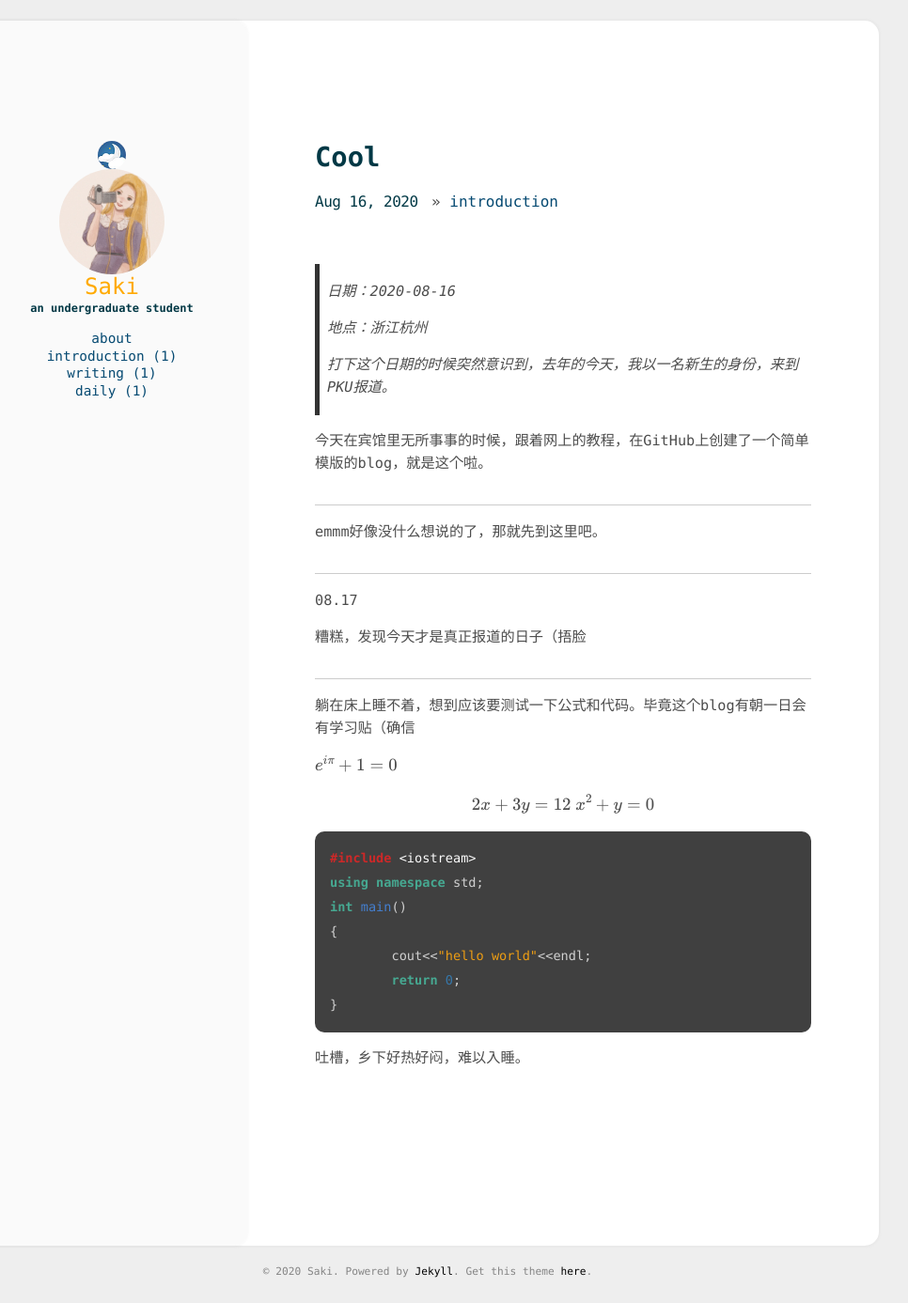
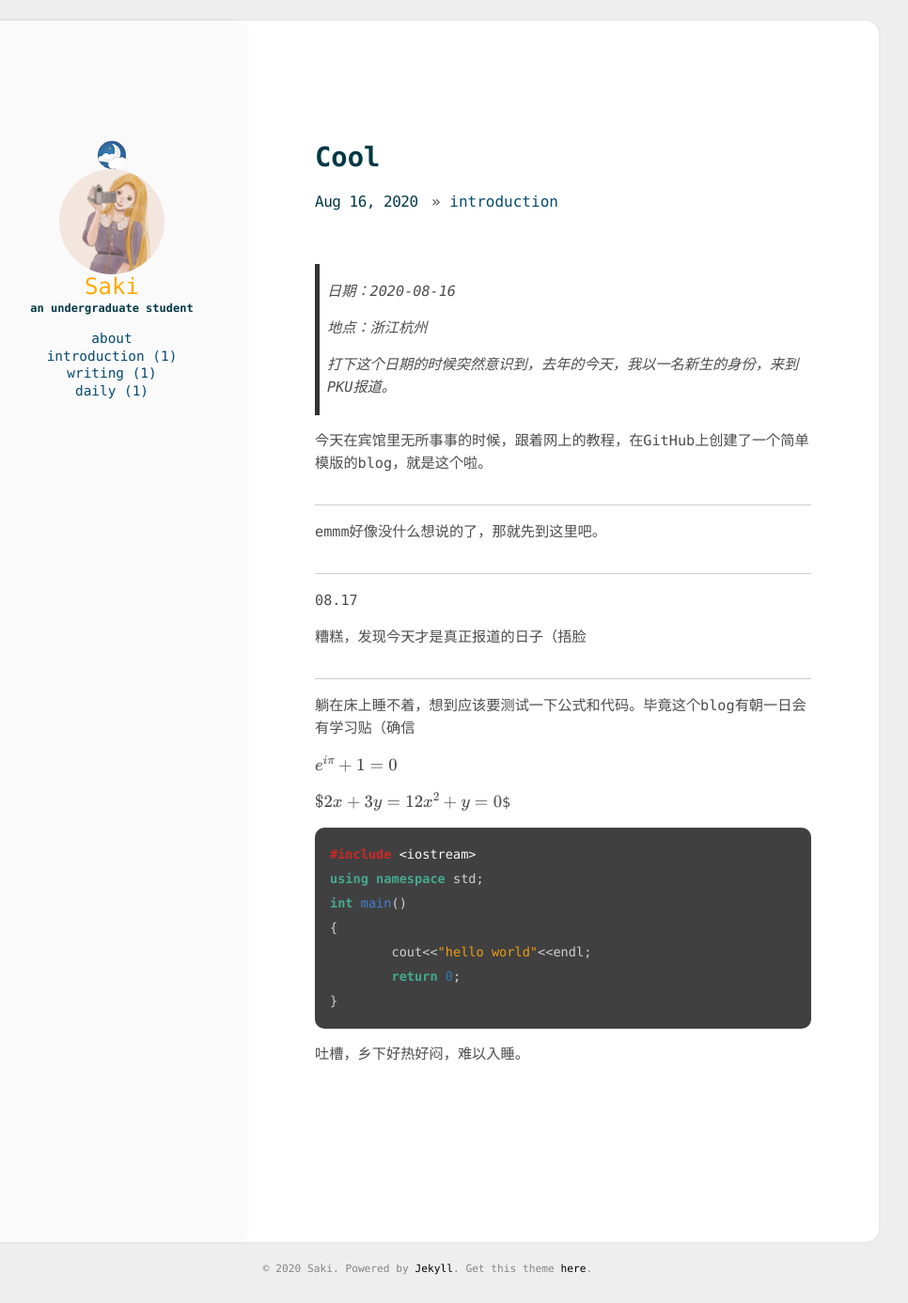
Before and after one commit to infinity1009/Saki.github.io, a Jekyll site: the page built from _posts/2020-08-16-welcome.md, in a window 1280 px wide. Shown: the whole page at 94% size, without its empty margins (185-1151 px from the left). Built offline with Jekyll 4.4.1, drawn with Linux system fonts in a browser that asks for light colours; formulas are drawn with MathJax 3.

````diff
--- a/_posts/2020-08-16-welcome.md
+++ b/_posts/2020-08-16-welcome.md
@@ -30,9 +30,10 @@ emmm好像没什么想说的了，那就先到这里吧。
 
 \\(e^{i \pi} + 1 = 0\\)
 
-\\[2x+3y=12\\\
+$$$
+2x+3y=12\\
 x^2+y=0\\
-\\]
+$$$
 ```c++
 #include <iostream>
 using namespace std;
````
